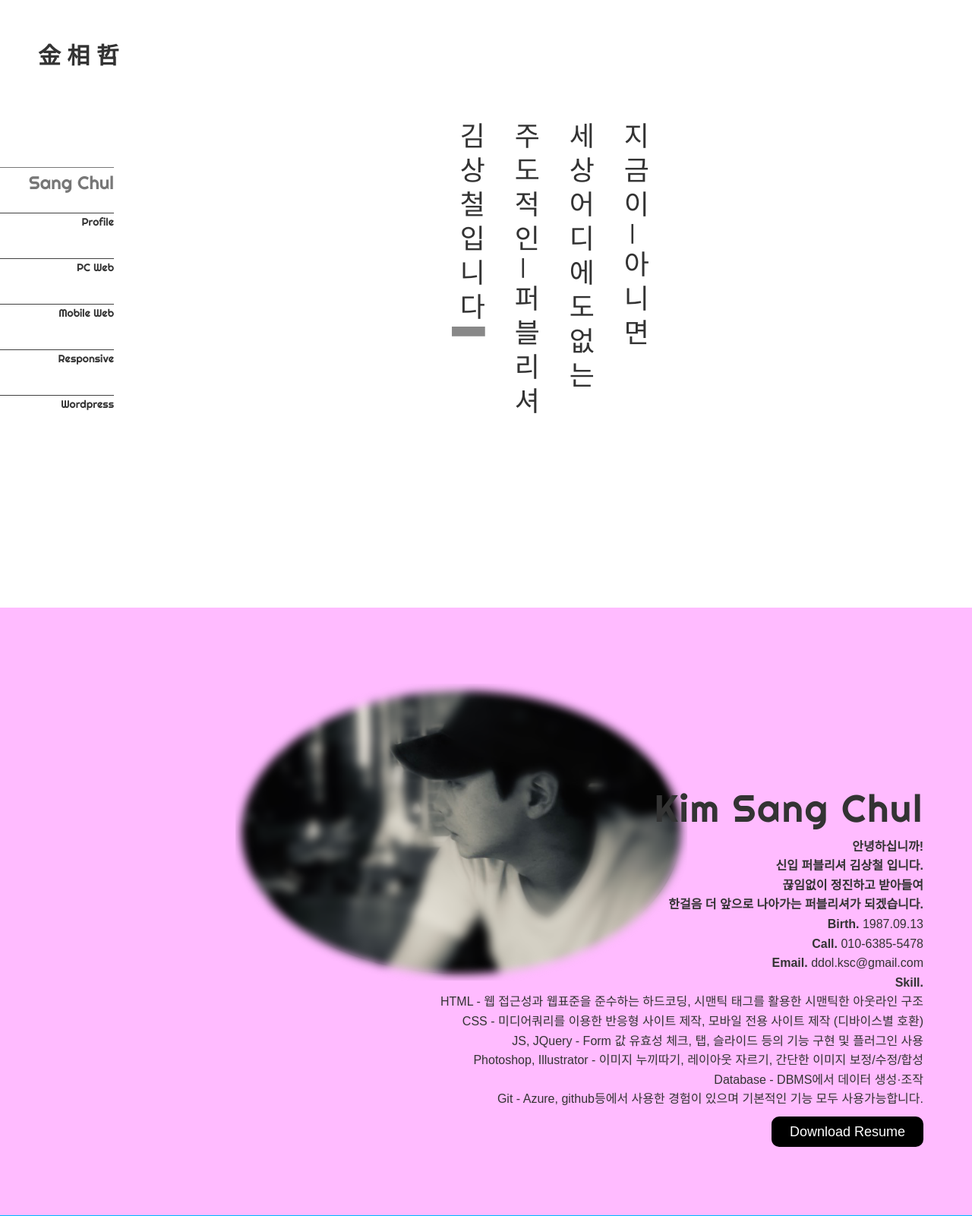
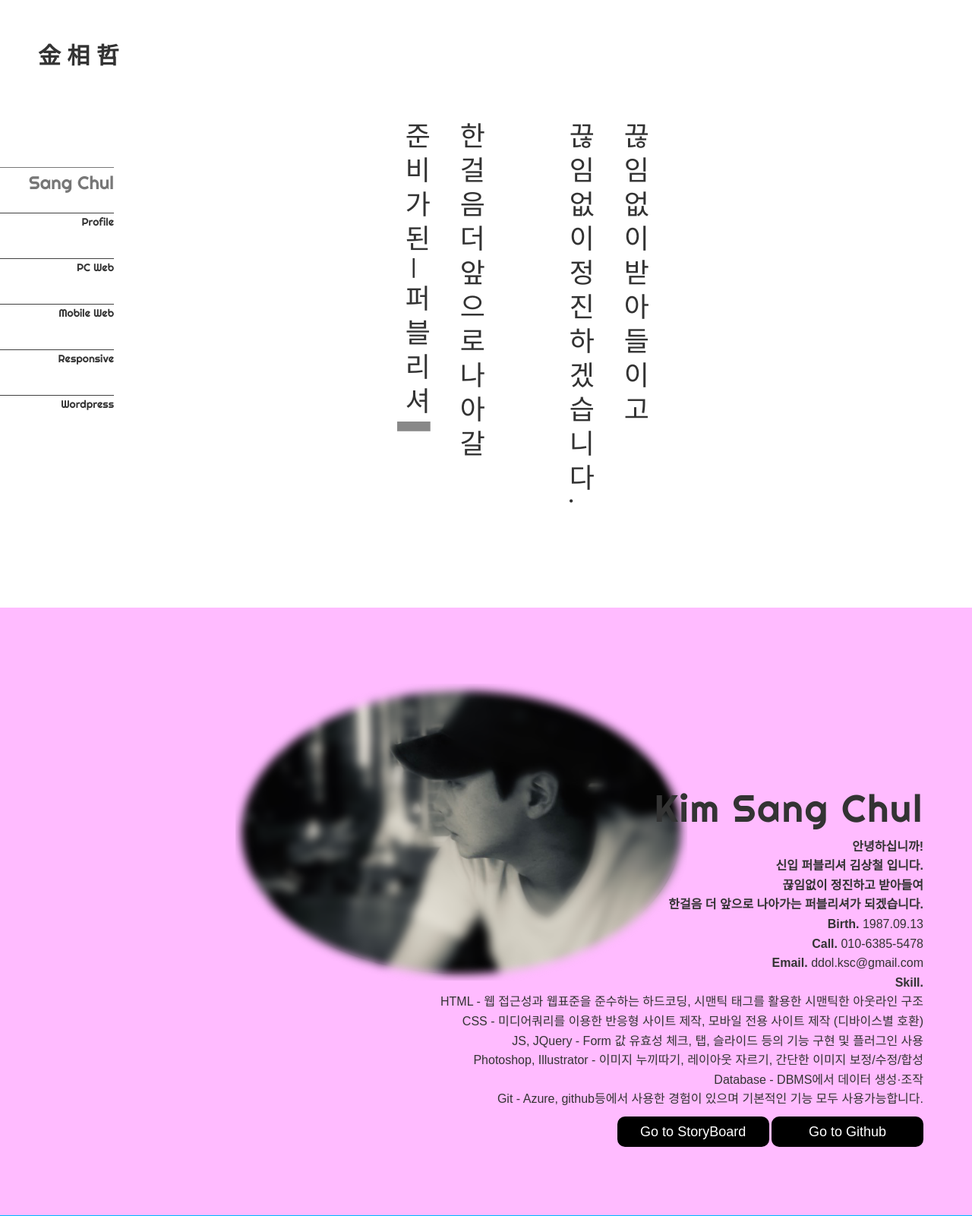
Before and after one commit to ddolksc/project1, a PHP site: page /profile/index.html in a window 1280 px wide. Shown: the top 1601 px of the page at 76% size. Run offline with PHP 8.4, Linux system fonts and the light colour scheme; some libraries are stand-ins or nearby versions.

Commit message:
profile 수정

```diff
--- a/profile/css/style.css
+++ b/profile/css/style.css
@@ -41,7 +41,7 @@ section:nth-child(6) { background: #ffa; }
 
 
 article { position:absolute; bottom:10%; right:5%; z-index:11; text-align: right;}
-article img { width: 100px; }
+article img { width: 120px; }
 article p { font-family:righteous; font-size:50px; letter-spacing:2px; line-height:1.5em;}
 article span { font-size:16px; display: block; }
 article a { display: inline-block; width: 200px; margin:10px auto; border-radius: 10px; height:40px; background: #000; color: #fff; line-height: 40px; text-align: center; font-size: 18px; transition: 0.5s;}
--- a/profile/index.html
+++ b/profile/index.html
@@ -17,7 +17,7 @@
         window.onload=function(){
             var el       = document.querySelector('.main-text')
             var options  = {
-                text: '지 금 이 ─ 아 니 면 \n 세 상 어 디 에 도 없 는 \n 주 도 적 인 ─ 퍼 블 리 셔 \n 김 상 철 입 니 다',
+                text: '끊 임 없 이 받 아 들 이 고 \n 끊 임 없 이 정 진 하 겠 습 니 다 . \n \n 한 걸 음 더 앞 으 로 나 아 갈 \n 준 비 가 된 ─ 퍼 블 리 셔 \n \n 김 상 철 입 니 다 .',
                 textSpeed: 75,
                 blinkSpeed: 0.06
             }
@@ -62,7 +62,8 @@
             <span>Photoshop, Illustrator - 이미지 누끼따기, 레이아웃 자르기, 간단한 이미지 보정/수정/합성</span>
             <span>Database - DBMS에서 데이터 생성·조작</span>
             <span>Git - Azure, github등에서 사용한 경험이 있으며 기본적인 기능 모두 사용가능합니다.</span>
-			<a href="http://ddolksc.cafe24.com">Download Resume</a>
+			<a href="http://ddolksc.cafe24.com">Go to StoryBoard</a>
+			<a href="https://github.com/ddolksc/project1.git">Go to Github</a>
 		</article>
 	</section>
     <section>
```
